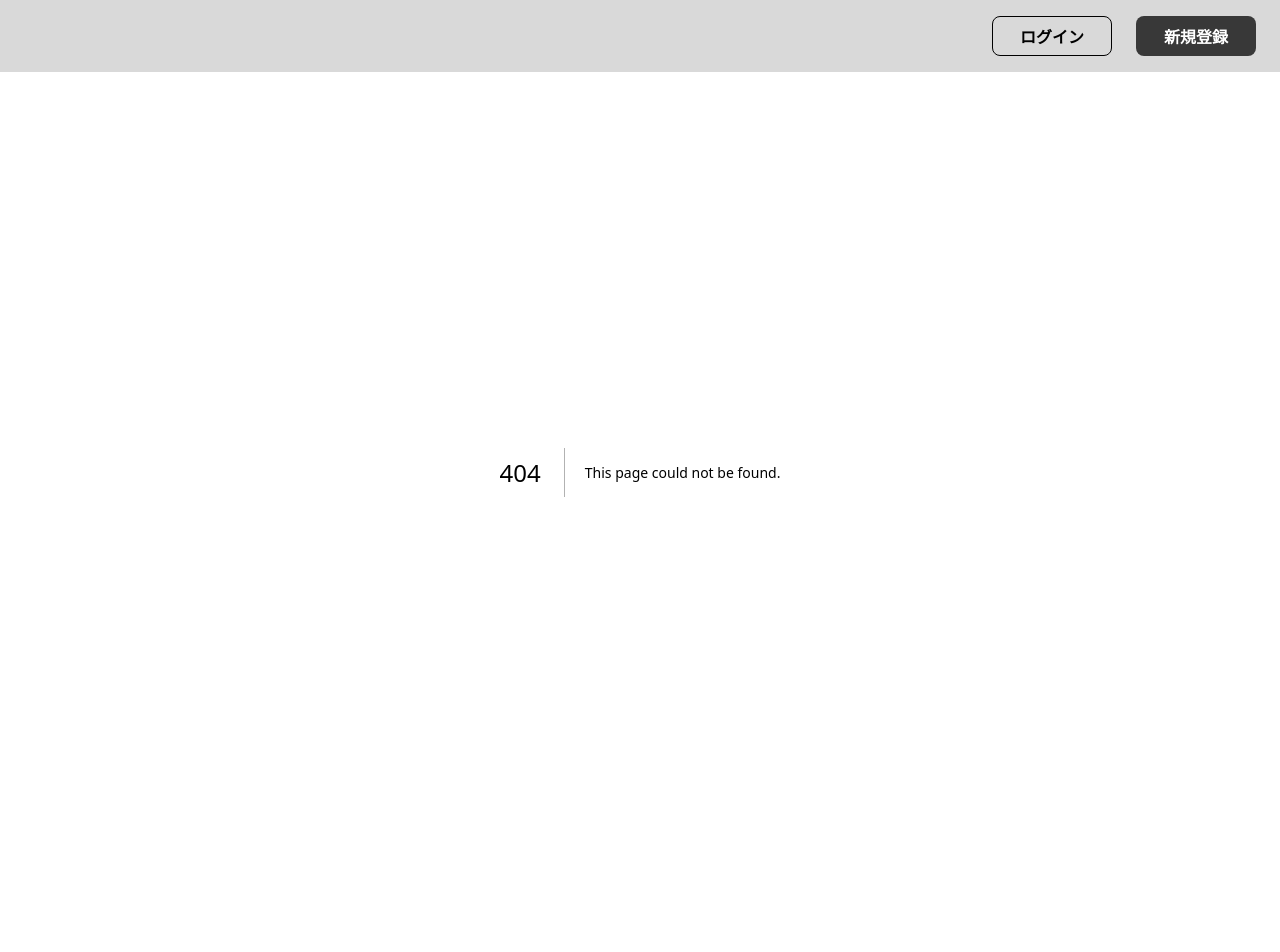
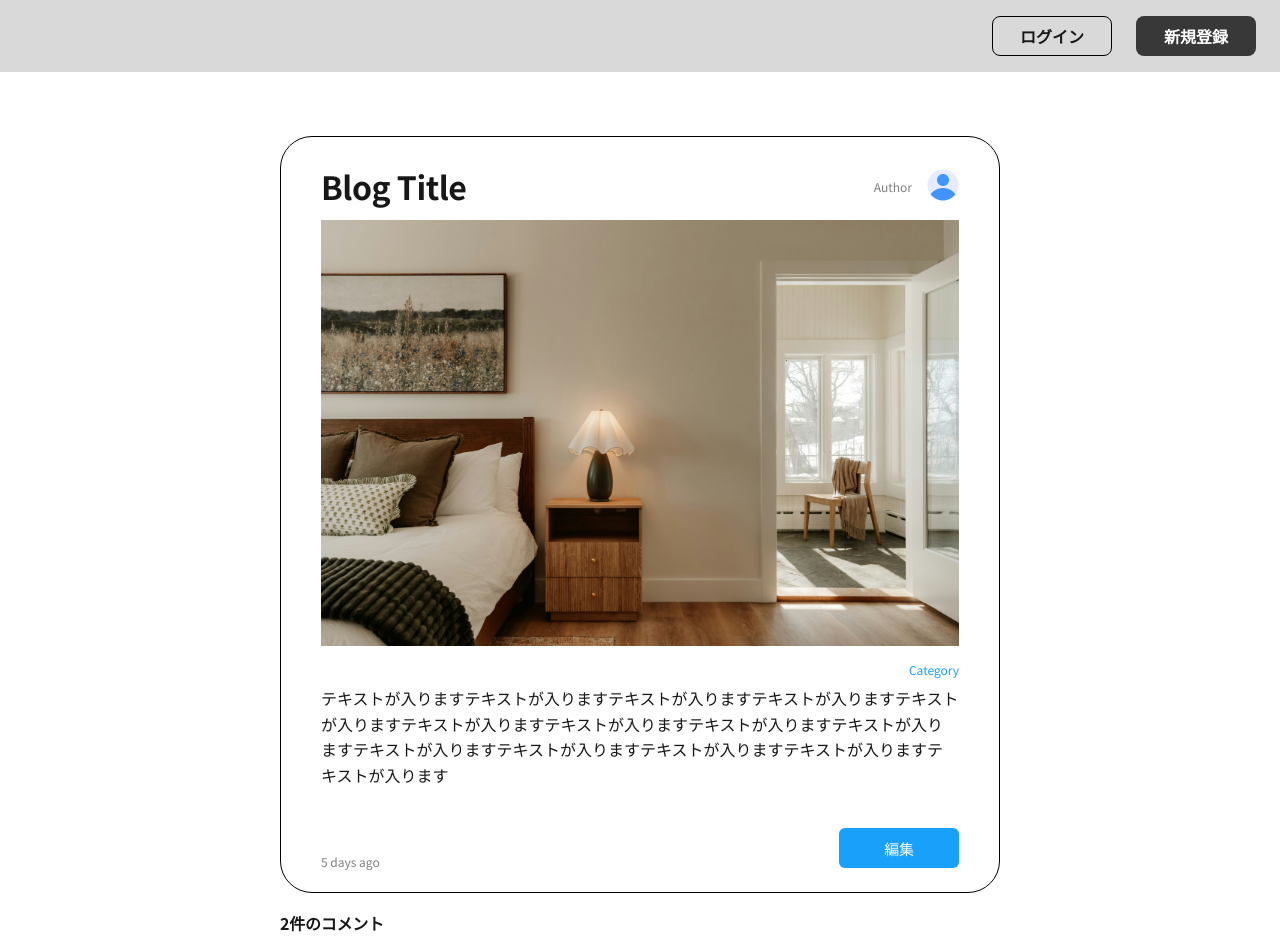
Before and after one commit to if-mentor/teamdev_26, a Next.js app: page /articles/1 in a window 1280 px wide. Before the commit this address had no page. Shown: the top 952 px of the page. Before the commit the page ends 872 px from the top, so only its background shows below. Built offline with nearby package versions, Linux system fonts and the light colour scheme.

Commit message:
feature: 記事詳細画面作成 (#36)
* feature: 記事詳細画面作成

* fix: #36 画像削除、page.tsx, styles.module.css修正

* fix: #36 Link周り修正

```diff
--- /dev/null
+++ b/src/app/articles/[id]/page.tsx
@@ -0,0 +1,133 @@
+import Image from "next/image";
+import Link from "next/link";
+import styles from "./styles.module.css";
+import CommentForm from "@/components/CommentForm";
+import CommentCard from "@/components/CommentCard";
+import dummyImage from "../../../../public/sample1.jpg";
+import dummyAuthorIcon from "../../../../public/default_user_icon.png";
+
+const MINUTE = 60 * 1000;
+const HOUR = 60 * MINUTE;
+const DAY = 24 * HOUR;
+const WEEK = 7 * DAY;
+
+const formatRelativeTime = (dateString: string, now: Date = new Date()) => {
+  const target = new Date(dateString);
+  const diff = now.getTime() - target.getTime();
+
+  if (diff < MINUTE) return "just now";
+
+  const minutes = Math.floor(diff / MINUTE);
+
+  if (minutes === 1) return "a min ago";
+  if (diff < HOUR) return `${minutes} mins ago`;
+
+  const hours = Math.floor(diff / HOUR);
+
+  if (hours === 1) return "an hour ago";
+  if (diff < DAY) return `${hours} hours ago`;
+
+  const days = Math.floor(diff / DAY);
+
+  if (days === 1) return "a day ago";
+  if (diff < WEEK) return `${days} days ago`;
+
+  return target.toLocaleDateString("ja-JP", {
+    year: "numeric",
+    month: "2-digit",
+    day: "2-digit",
+    timeZone: "Asia/Tokyo",
+  });
+};
+
+const dummyArticle = {
+  id: 1,
+  title: "Blog Title",
+  author: "Author",
+  authorIcon: dummyAuthorIcon,
+  authorIconAlt: "Aさん",
+  image: dummyImage,
+  imageAlt: "メイン画像",
+  category: "Category",
+  content:
+    "テキストが入りますテキストが入りますテキストが入りますテキストが入りますテキストが入りますテキストが入りますテキストが入りますテキストが入りますテキストが入りますテキストが入りますテキストが入りますテキストが入りますテキストが入りますテキストが入ります",
+  createdAt: "2026-10-01T20:37:00+09:00",
+};
+
+const dummyComments = [
+  {
+    id: 1,
+    userName: "ユーザー名",
+    createdAt: "2026-09-30T16:00:00+09:00",
+    content:
+      "Lorem ipsum dolor sit amet, consectetur adipiscing elit. Donec ligula nibh, interdum non enim sit amet, iaculis aliquet nunc.",
+  },
+  {
+    id: 2,
+    userName: "ユーザー名",
+    createdAt: "2026-09-30T16:00:00+09:00",
+    content:
+      "Lorem ipsum dolor sit amet, consectetur adipiscing elit. Donec ligula nibh, interdum non enim sit amet, iaculis aliquet nunc.",
+  },
+];
+
+type ArticleDetailPageProps = {
+  params: Promise<{
+    id: string;
+  }>;
+};
+
+const ArticleDetailPage = async ({ params }: ArticleDetailPageProps) => {
+  const { id } = await params;
+
+  return (
+    <>
+      <main className={styles.content}>
+        <div className={styles.inner}>
+          <article className={styles.article}>
+            <div className={styles.header}>
+              <h1 className={styles.articleTitle}>{dummyArticle.title}</h1>
+              <div className={styles.author}>
+                <span className={styles.authorName}>{dummyArticle.author}</span>
+                <div className={styles.authorIcon}>
+                  <Image src={dummyArticle.authorIcon} alt={dummyArticle.authorIconAlt} />
+                </div>
+              </div>
+            </div>
+            <div className={styles.image}>
+              <Image src={dummyArticle.image} alt={dummyArticle.imageAlt} />
+            </div>
+            <div className={styles.body}>
+              <p className={styles.category}>{dummyArticle.category}</p>
+              <p className={styles.text}>{dummyArticle.content}</p>
+            </div>
+            <div className={styles.footer}>
+              <time className={styles.createdAt} dateTime={dummyArticle.createdAt}>
+                {formatRelativeTime(dummyArticle.createdAt)}
+              </time>
+              <Link href={`/articles/${id}/edit`} className={styles.editButton}>
+                編集
+              </Link>
+            </div>
+          </article>
+
+          <section className={styles.commentSection}>
+            <h2 className={styles.commentTitle}>
+              <span className={styles.num}>{dummyComments.length}</span>件のコメント
+            </h2>
+            <div className={styles.commentFormWrap}>
+              <CommentForm />
+            </div>
+            <div className={styles.commentCardWrap}>
+              {dummyComments.map((comment) => (
+                <CommentCard key={comment.id} {...comment} />
+              ))}
+            </div>
+          </section>
+        </div>
+      </main>
+    </>
+  );
+};
+
+export default ArticleDetailPage;
--- /dev/null
+++ b/src/app/articles/[id]/styles.module.css
@@ -0,0 +1,121 @@
+.inner {
+  width: 720px;
+  margin: 0 auto;
+  padding: 64px 0 54px;
+}
+
+.article {
+  width: 100%;
+  border: 1px solid #000000;
+  border-radius: 32px;
+  padding: 32px 40px 24px;
+  box-sizing: border-box;
+}
+
+.header {
+  display: flex;
+  justify-content: space-between;
+  align-items: center;
+}
+
+.articleTitle {
+  font-size: 32px;
+  font-weight: 700;
+  letter-spacing: -0.015em;
+  line-height: 1.1;
+  margin: 0;
+}
+
+.author {
+  display: flex;
+  align-items: center;
+}
+
+.authorName {
+  font-size: 12px;
+  color: rgba(0, 0, 0, 0.5);
+}
+
+.authorIcon {
+  width: 32px;
+  margin-left: 15px;
+}
+
+.authorIcon img {
+  width: 100%;
+  height: auto;
+}
+
+.image {
+  margin-top: 16px;
+}
+
+.image img {
+  width: 100%;
+  height: auto;
+}
+
+.body {
+  margin-top: 16px;
+}
+
+.category {
+  color: #18a0fb;
+  font-size: 12px;
+  line-height: 1;
+  text-align: right;
+}
+
+.text {
+  margin-top: 10px;
+  line-height: 1.6;
+}
+
+.footer {
+  margin-top: 40px;
+  display: flex;
+  justify-content: space-between;
+  align-items: flex-end;
+}
+
+.createdAt {
+  color: rgba(0, 0, 0, 0.5);
+  font-size: 12px;
+  line-height: 1;
+}
+
+.editButton {
+  width: 120px;
+  height: 40px;
+  color: #fff;
+  background-color: #18a0fb;
+  font-weight: 500;
+  font-size: 15px;
+  letter-spacing: -0.015em;
+  border-radius: 6px;
+  display: flex;
+  align-items: center;
+  justify-content: center;
+}
+
+.commentSection {
+  margin-top: 16px;
+}
+
+.commentTitle {
+  font-size: 16px;
+  font-weight: 700;
+  letter-spacing: -0.015em;
+  line-height: 1.8;
+}
+
+.commentFormWrap {
+  margin-top: 16px;
+}
+
+.commentCardWrap {
+  margin-top: 32px;
+  display: flex;
+  flex-direction: column;
+  gap: 32px;
+}
```
